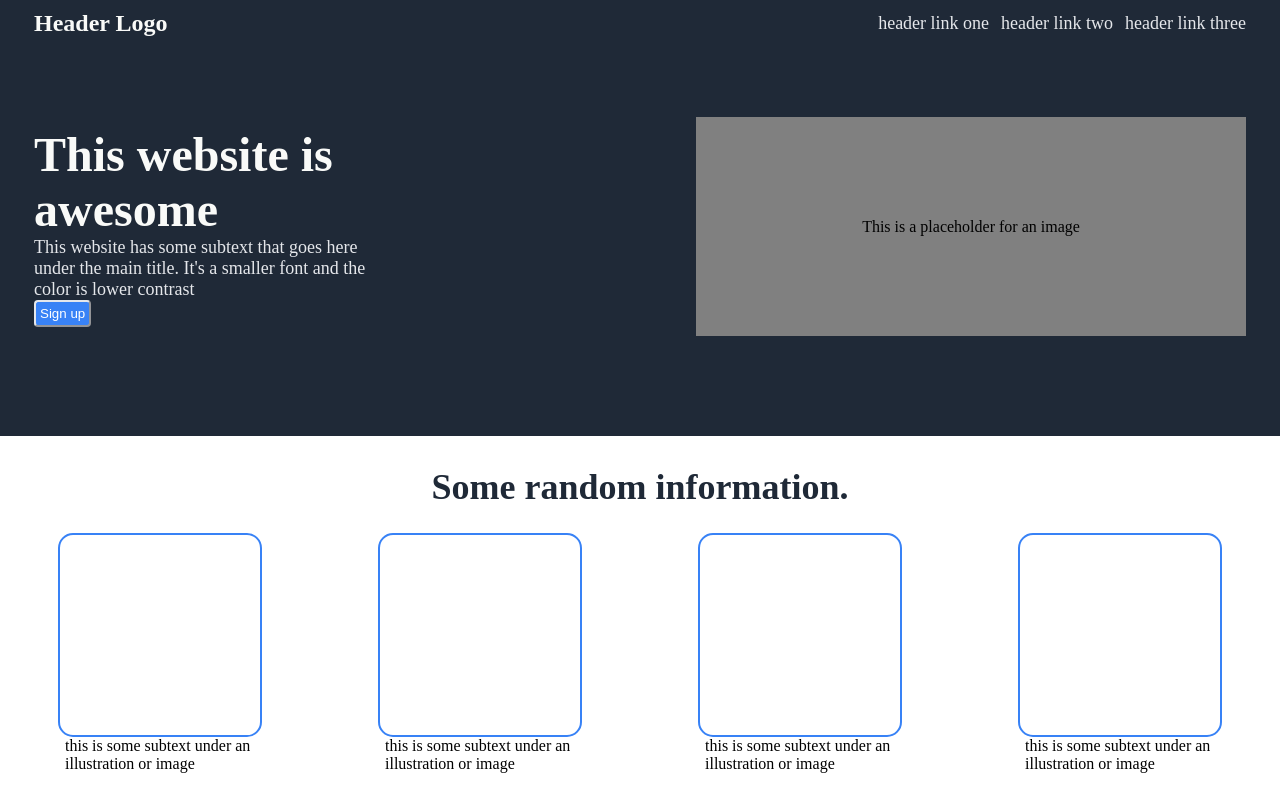
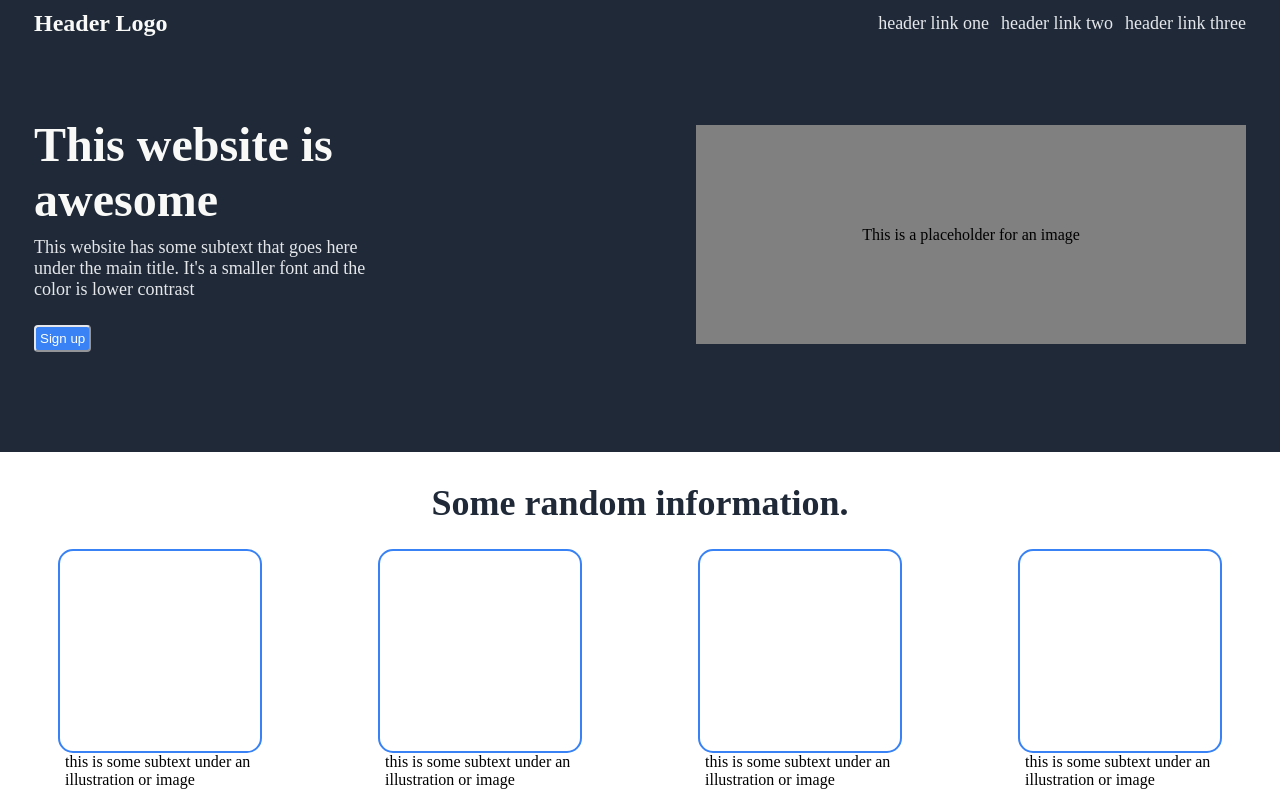
Before and after one commit to Gurtajs/Landing-page, a plain HTML site: page index.html in a window 1280 px wide. Shown: the top 800 px of the page. Drawn offline with Linux system fonts and the light colour scheme.

Commit message:
Add files via upload

```diff
--- a/page.css
+++ b/page.css
@@ -50,6 +50,7 @@ body {
     color: white;
     border-radius: 4px;
     padding: 4px;
+    margin-top: 15px;
 }
 
 .maintext {
@@ -61,7 +62,9 @@ body {
     width: 350px;
     color: #e5e7eb;
     font-size: 18px;
-}
+    margin-top: 10px;
+    margin-bottom: 10px;
+    }
 
 .container {
     display: flex;
```
